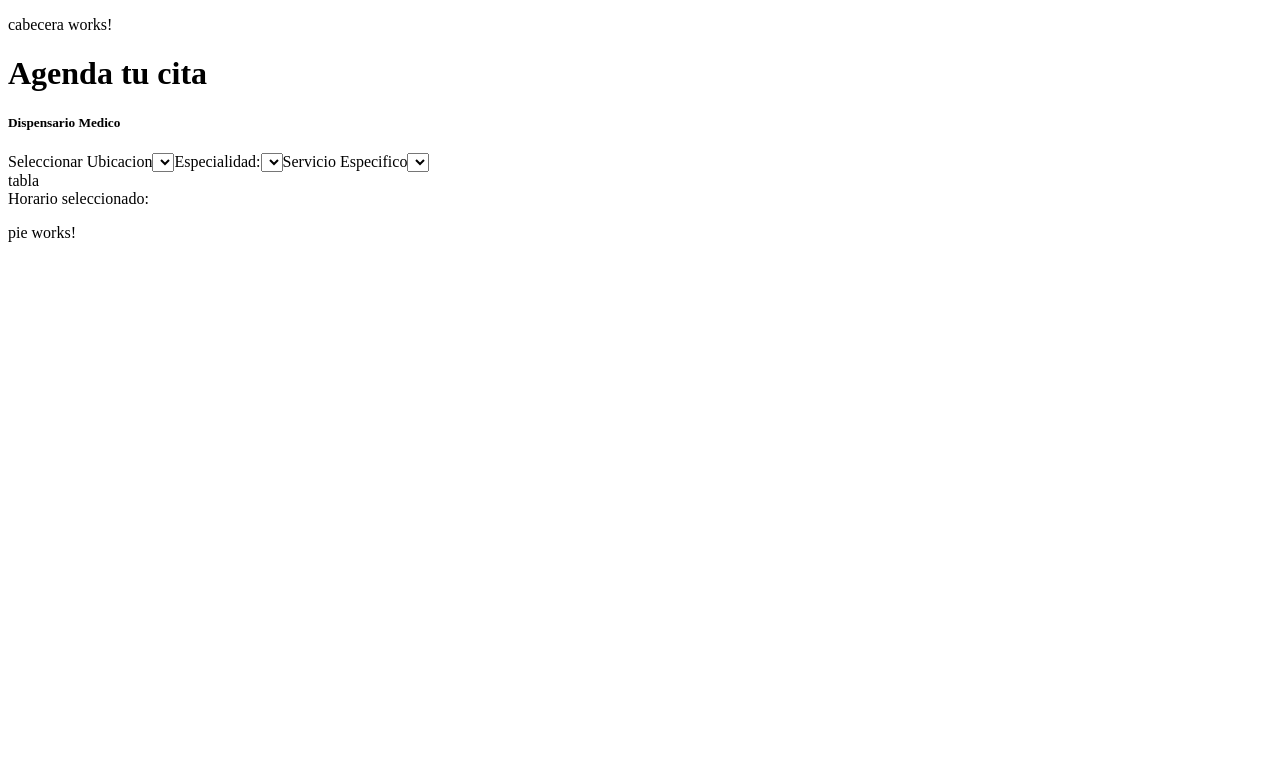
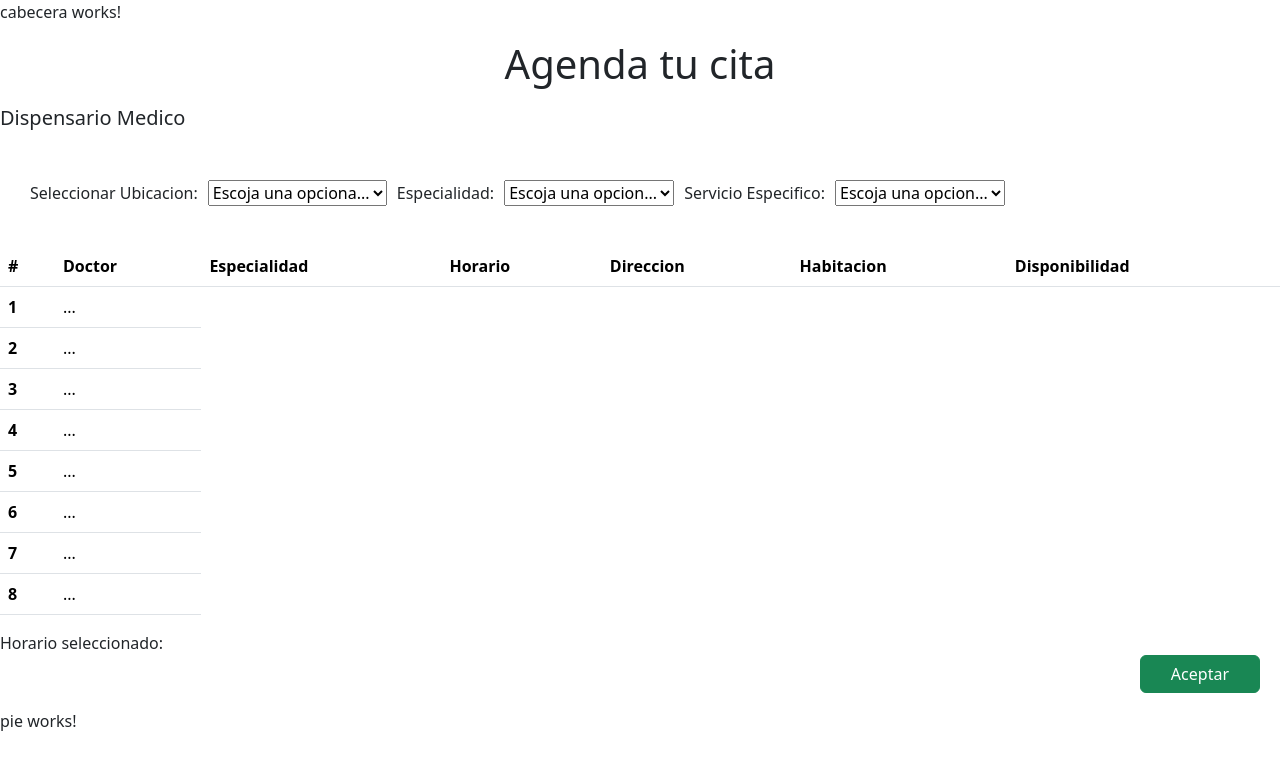
Before and after one commit to angel5000/DispensarioMed-WEB, an Angular app: page /agendamiento in a window 1280 px wide. Shown: the top 766 px of the page. Built offline with nearby package versions, Linux system fonts and the light colour scheme.

Commit message:
modified:   .gitignore 	modified:   angular.json 	modified:   package-lock.json 	modified:   package.json 	modified:   src/app/components/agendamiento/agendamiento.component.css 	modified:   src/app/components/agendamiento/agendamiento.component.html

```diff
--- a/angular.json
+++ b/angular.json
@@ -25,7 +25,8 @@
               "src/assets"
             ],
             "styles": [
-              "src/styles.css"
+              "src/styles.css",
+              "node_modules/bootstrap/dist/css/bootstrap.min.css"
             ],
             "scripts": [],
             "server": "src/main.server.ts",
--- a/package.json
+++ b/package.json
@@ -21,6 +21,7 @@
     "@angular/platform-server": "^17.3.0",
     "@angular/router": "^17.3.0",
     "@angular/ssr": "^17.3.6",
+    "bootstrap": "^5.3.3",
     "express": "^4.18.2",
     "rxjs": "~7.8.0",
     "tslib": "^2.3.0",
--- a/src/app/components/agendamiento/agendamiento.component.css
+++ b/src/app/components/agendamiento/agendamiento.component.css
@@ -0,0 +1,20 @@
+h5{
+    margin-top: 10px;
+    margin-bottom: 50px;
+}
+#divform{
+margin-bottom: 40px;
+margin-left: 20px;
+}
+label{
+    margin-right: 10px;
+    margin-left: 10px;
+}
+#divbt{
+    margin-right: 20px;
+
+}
+#btacep{
+padding-left: 30px;
+padding-right: 30px;
+}
--- a/src/app/components/agendamiento/agendamiento.component.html
+++ b/src/app/components/agendamiento/agendamiento.component.html
@@ -1,26 +1,103 @@
-<h1>Agenda tu cita</h1>
+<div class="d-flex justify-content-center">
+    <h1>Agenda tu cita</h1>
+</div>
+
 <h5>Dispensario Medico</h5>
 
-<div>
+<div id="divform">
 <form action="">
-<label for="slubi"> Seleccionar Ubicacion</label>
+<label for="slubi">Seleccionar Ubicacion:</label>
 
 <select name="slubi" id="">
+    <option value="">Escoja una opciona...</option>
+    <option value="">Sector Norte</option>
+    <option value="">Sector Sur</option>
 
 </select>
 <label for="slespe">Especialidad:</label>
-<select name="slespe" id=""></select>
-<label for="">Servicio Especifico</label>
-<select name="" id=""></select>
+<select name="slespe" id="">
+    <option value="">Escoja una opcion...</option>
+<option value="">Medicina General</option>
+<option value="">Odontologia</option>
+<option value="">Pediatria</option>
+
+</select>
+<label for="">Servicio Especifico:</label>
+<select name="" id="">
+    <option value="">Escoja una opcion...</option>
+    <option value="">Consulta General</option>
+    <option value="">......</option>
+    <option value="">....</option>
+
+
+</select>
 </form>
 </div>
 
 <div>
-tabla
+    <table class="table">
+        <thead>
+          <tr>
+            <th scope="col">#</th>
+            <th scope="col" hidden>IDDoctor</th>
+            <th scope="col">Doctor</th>
+            <th scope="col">Especialidad</th>
+            <th scope="col">Horario</th>
+            <th scope="col">Direccion</th>
+            <th scope="col">Habitacion</th>
+            <th scope="col">Disponibilidad</th>
+          </tr>
+        </thead>
+        <tbody>
+          <tr>
+            <th scope="row">1</th>
+            <td>...</td>
+
+          </tr>
+          <tr>
+            <th scope="row">2</th>
+            <td>... </td>
+
+          </tr>
+          <tr>
+            <th scope="row">3</th>
+
+            <td>... </td>
+          </tr>
+          <tr>
+          <th scope="row">4</th>
+
+          <td>... </td>
+        </tr>
+        <tr>
+        <th scope="row">5</th>
+
+        <td>... </td>
+      </tr>
+      <tr>
+      <th scope="row">6</th>
+
+      <td>... </td>
+    </tr>
+    <tr>
+    <th scope="row">7</th>
+
+    <td>... </td>
+  </tr>
+  <tr>
+  <th scope="row">8</th>
+
+  <td>... </td>
+</tr>
+        </tbody>
+      </table>
 
 </div>
 <span>Horario seleccionado:</span>
 
+<div id="divbt"class="d-flex justify-content-lg-end">
+    <button id="btacep"type="button" class="btn btn-success" >Aceptar</button>
+</div>
 <p>
 
 </p>
```
Also changed, not shown: 2 other files (tests, documents, lock files or other folders).
